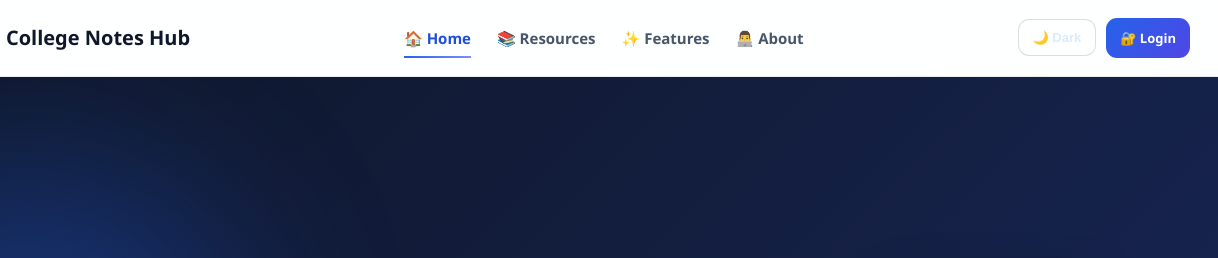
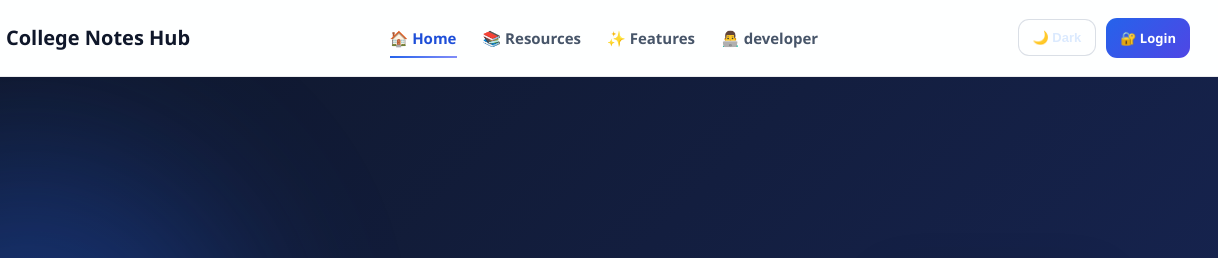
Before and after one commit to nrreddy714-web/college-notes-hub, a plain HTML site: page index.html in a window 1280 px wide. Shown: the top 258 px of the page, 62-1280 px from the left. Drawn offline with Linux system fonts and the light colour scheme.

Commit message:
Update developer navigation

```diff
--- a/index.html
+++ b/index.html
@@ -81,7 +81,7 @@
                 href="#about"
                 class="nav-link"
             >
-                👨‍💻 About
+                👨‍💻 developer
             </a>
 
         </nav>
```
